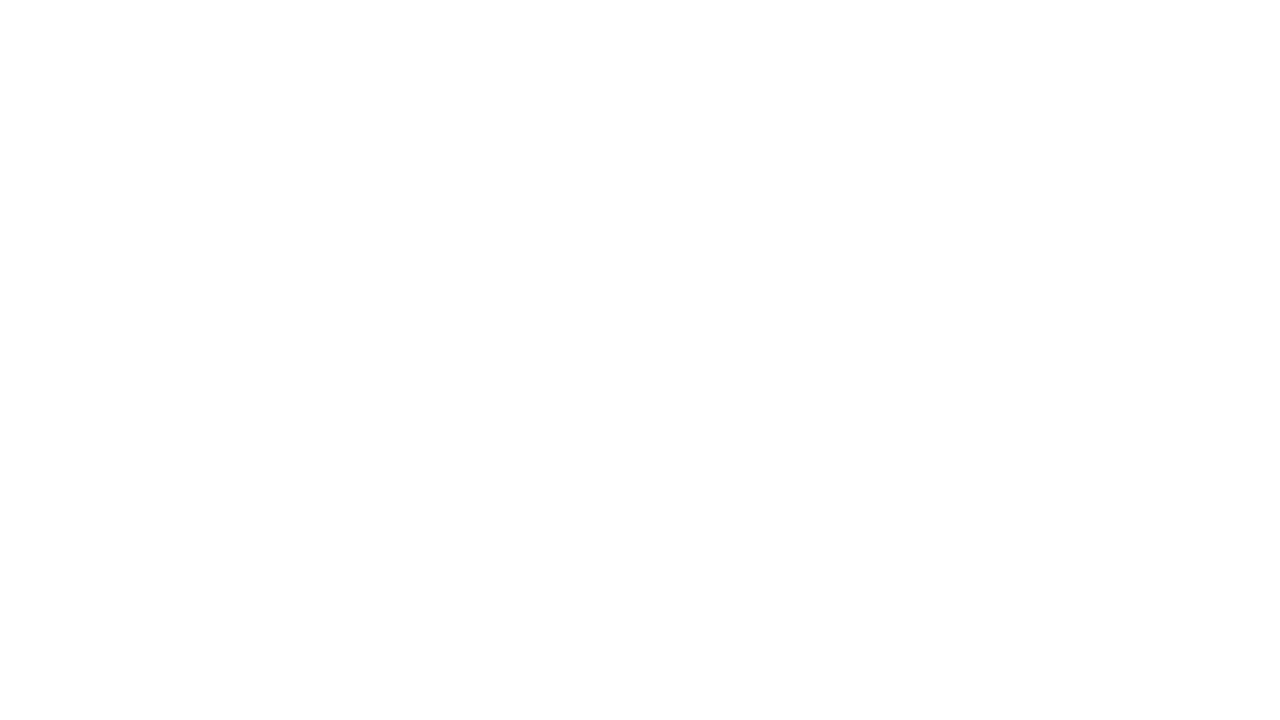
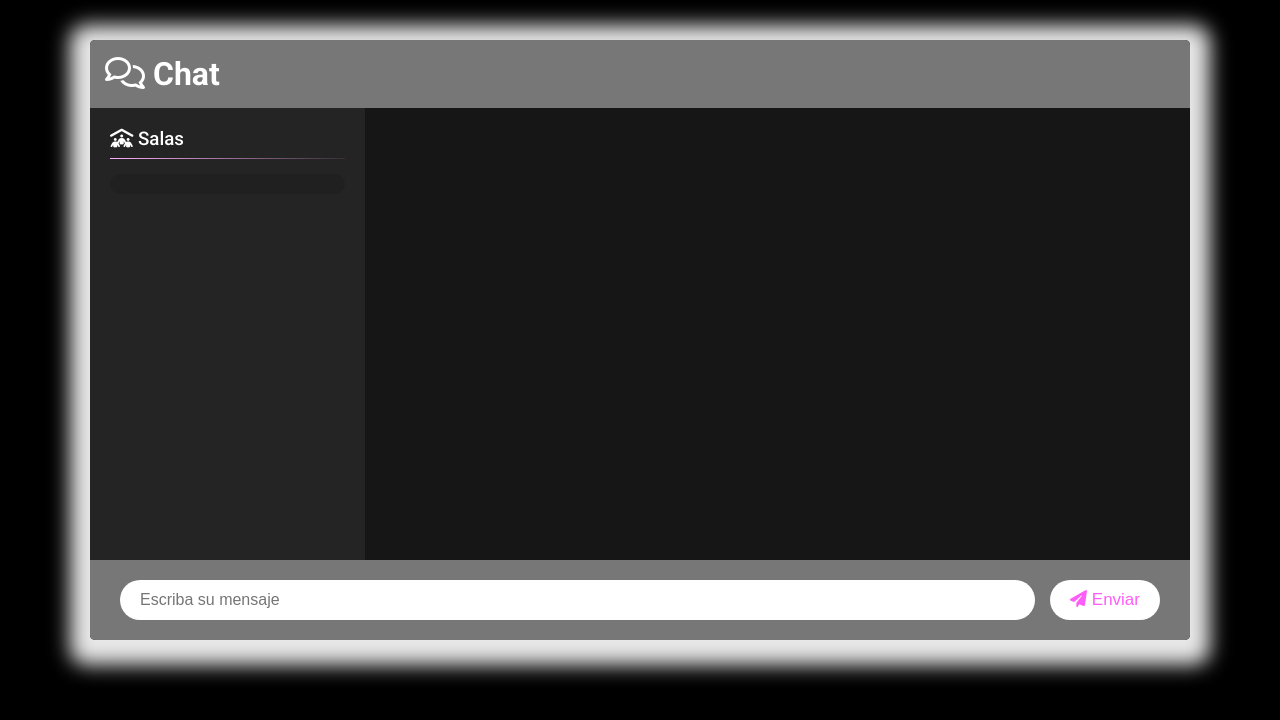
Before and after one commit to Nemuriael/Proyecto-Geeks, a plain HTML site: page index.html in a window 1280 px wide. Drawn offline with Linux system fonts and the light colour scheme; a web font is replaced by a local one.

Commit message:
Styles added
Imported some things from Font Awesome and styled the chat interface :smile:

```diff
--- a/css/style.css
+++ b/css/style.css
@@ -0,0 +1,181 @@
+@import url('https://fonts.googleapis.com/css2?family=Roboto:wght@400;500;700&display=swap');
+@import url('https://fonts.googleapis.com/css2?family=Merienda+One&display=swap');
+
+:root {
+	--dark-color-a: #777777;
+	--dark-color-b: #242424;
+	--light-color: #f9bfff;
+	--success-color: #5cb85c;
+	--error-color: #d9534f;
+}
+
+* {
+	box-sizing: border-box;
+	margin: 0;
+	padding: 0;
+}
+
+html, body {
+	height: 100%;
+}
+
+body {
+	font-family: 'Roboto', sans-serif;
+	font-size: 16px;
+	background: var(--light-color);
+	margin: 0;
+	padding: 0;
+	padding-top: 5vh;
+	background: #000000;
+}
+
+ul {
+	list-style: none;
+}
+
+a {
+	text-decoration: none;
+}
+
+.btn {
+	cursor: pointer;
+    padding: 10px 20px;
+    background: #ffffff;
+    color: #ff5df7;
+    border: 0;
+    font-size: 17px;
+    font-weight: 500;
+    outline: 0 none;
+	border-radius: 5em;
+	transition: all 0.25s ease-in-out;
+}
+
+.btn:hover, .btn:active, .btn:focus {
+	color: rgb(255, 255, 255);
+    background-color: #ef60ff;
+    box-shadow: 0px 3px 8px 1px #707070;
+}
+
+/* Página del chat */
+
+.chat-container {
+	width: 90vw;
+    max-width: 1100px;
+    background: rgb(22, 22, 22);
+    margin: 0 auto;
+    overflow: hidden;
+    height: 90vh;
+    max-height: 600px;
+    display: flex;
+	flex-direction: column;
+	border-radius: 5px;
+	box-shadow: 0px 5px 20px 20px #e8e8e8;;
+}
+
+.chat-header {
+	background: var(--dark-color-a);
+	color: #fff;
+	padding: 15px;
+	display: flex;
+	align-items: center;
+	justify-content: space-between;
+}
+
+.chat-main {
+	display: grid;
+    grid-template-columns: 1fr 3fr;
+    flex: auto;
+    overflow: hidden;
+}
+
+.chat-sidebar {
+	background: var(--dark-color-b);
+	color: #fff;
+	padding: 20px 20px 60px;
+	overflow-y: auto;
+}
+
+.chat-sidebar h2 {
+	font-family: 'Merienda One', cursive;
+	font-size: 16px;
+    background: rgba(0, 0, 0, 0.1);
+    padding: 10px;
+    margin-bottom: 20px;
+    font-weight: 500;
+    border-radius: 20px;
+}
+
+.chat-sidebar h3 {
+	font-weight: 500;
+	margin-bottom: 15px;
+	padding-bottom: 8px;
+	border-bottom: 1px solid;
+    border-image-source: linear-gradient(45deg, rgb(255, 176, 251), rgb(29, 29, 29));
+    border-image-slice: 1;
+}
+
+.chat-sidebar ul li {
+	padding: 10px 0;
+	font-family: 'Merienda One', cursive;
+}
+
+.chat-messages {
+	padding: 30px;
+	max-height: 500px;
+	overflow-y: auto;
+}
+
+.chat-messages .message {
+	padding: 10px;
+	margin-bottom: 15px;
+	background-color: var(--light-color);
+	border-radius: 5px;
+}
+
+.chat-messages .message .meta {
+	font-family: 'Merienda One', cursive;
+	font-size: 15px;
+	font-weight: bold;
+	color: rgb(34, 34, 34);
+	opacity: 0.7;
+	margin-bottom: 7px;
+}
+
+.chat-messages .message .meta span {
+	color: rgb(105, 105, 105);
+	font-family: 'Roboto', cursive;
+}
+
+.chat-form-container {
+	padding: 20px 30px;
+	background-color: var(--dark-color-a);
+}
+
+.chat-form-container form {
+	display: flex;
+}
+
+.chat-form-container input[type='text'] {
+	font-size: 16px;
+	margin-right: 15px;
+	outline: none;
+    border: 0 none;
+    border-radius: 5em;
+    padding: 10px 20px;
+	height: 40px;
+	flex: 1;
+	transition: all 0.25s ease-in-out;
+}
+.chat-form-container input[type='text']:focus {
+    box-shadow: 0px 0px 5px 2px #ff5df7
+}
+
+@media (max-width: 700px) {
+	.chat-main {
+		display: block;
+	}
+
+	.chat-sidebar {
+		display: none;
+	}
+}
--- a/index.html
+++ b/index.html
@@ -1,12 +1,37 @@
 <!DOCTYPE html>
 <html lang="en">
 <head>
-    <meta charset="UTF-8">
-    <meta http-equiv="X-UA-Compatible" content="IE=edge">
-    <meta name="viewport" content="width=device-width, initial-scale=1.0">
-    <title>Document</title>
+  <meta charset="UTF-8">
+  <meta name="viewport" content="width=device-width, initial-scale=1.0">
+  <link rel="stylesheet" href="https://cdnjs.cloudflare.com/ajax/libs/font-awesome/6.2.0/css/all.min.css" integrity="sha512-xh6O/CkQoPOWDdYTDqeRdPCVd1SpvCA9XXcUnZS2FmJNp1coAFzvtCN9BmamE+4aHK8yyUHUSCcJHgXloTyT2A==" crossorigin="anonymous" referrerpolicy="no-referrer" />
+  <link rel="stylesheet" href="css/style.css">
+  <script defer src="js/main.js"></script>
+  <title>Chat App</title>
 </head>
 <body>
-
+  <div class="chat-container">
+    <header class="chat-header">
+      <h1><i class="fa-regular fa-comments"></i> Chat</h1>
+    </header>
+    <main class="chat-main">
+      <div class="chat-sidebar">
+        <h3><i class="fa-solid fa-people-roof"></i> Salas </h3>
+        <h2 id="room-name"></h2>
+      </div>
+      <div class="chat-messages"></div>
+    </main>
+    <div class="chat-form-container">
+      <form id="chat-form">
+        <input
+          id="msg"
+          type="text"
+          placeholder="Escriba su mensaje"
+          required
+          autocomplete="off"
+        />
+        <button class="btn"><i class="fa-solid fa-paper-plane"></i> Enviar</button>
+      </form>
+    </div>
+  </div>
 </body>
 </html>
```
